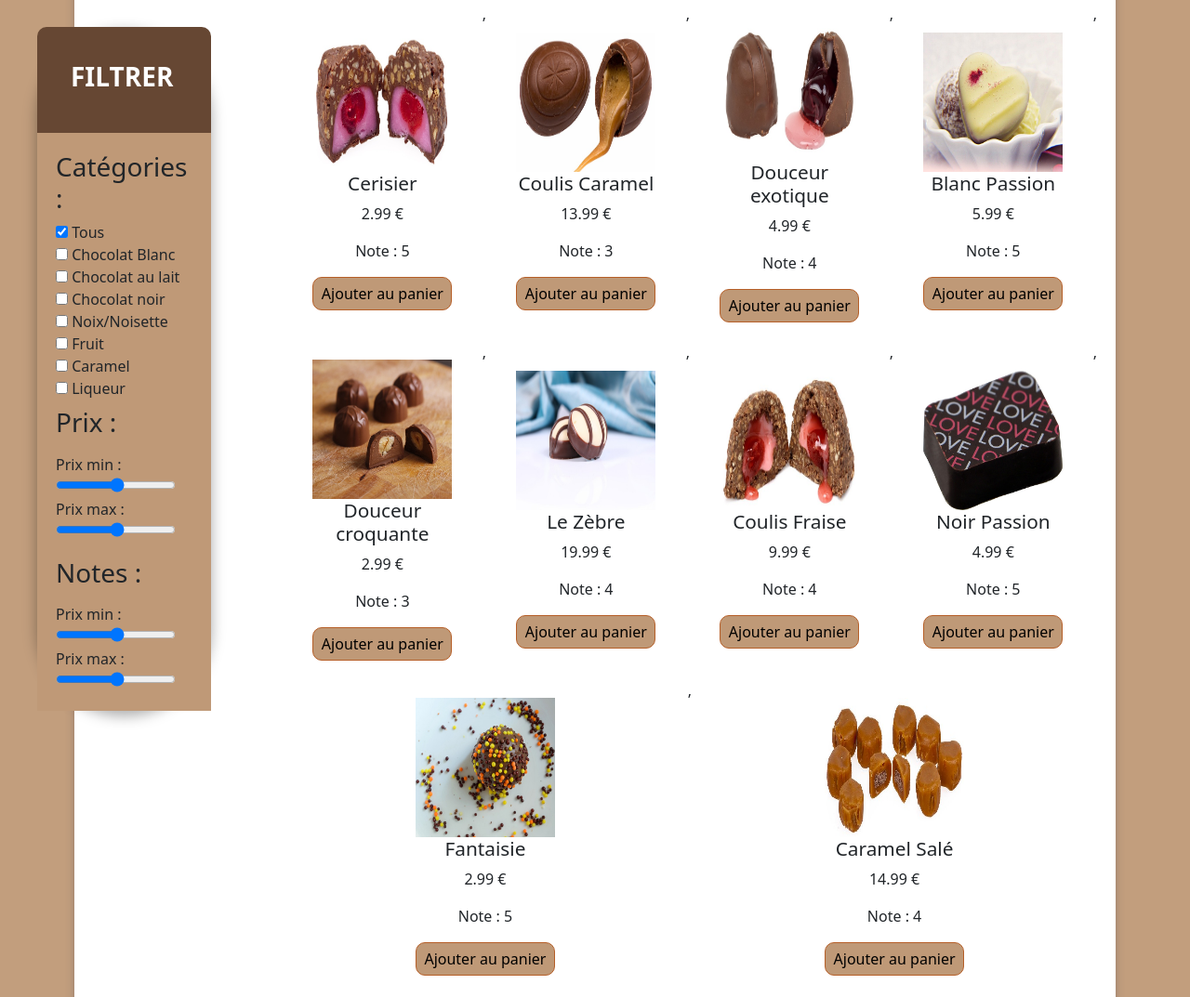
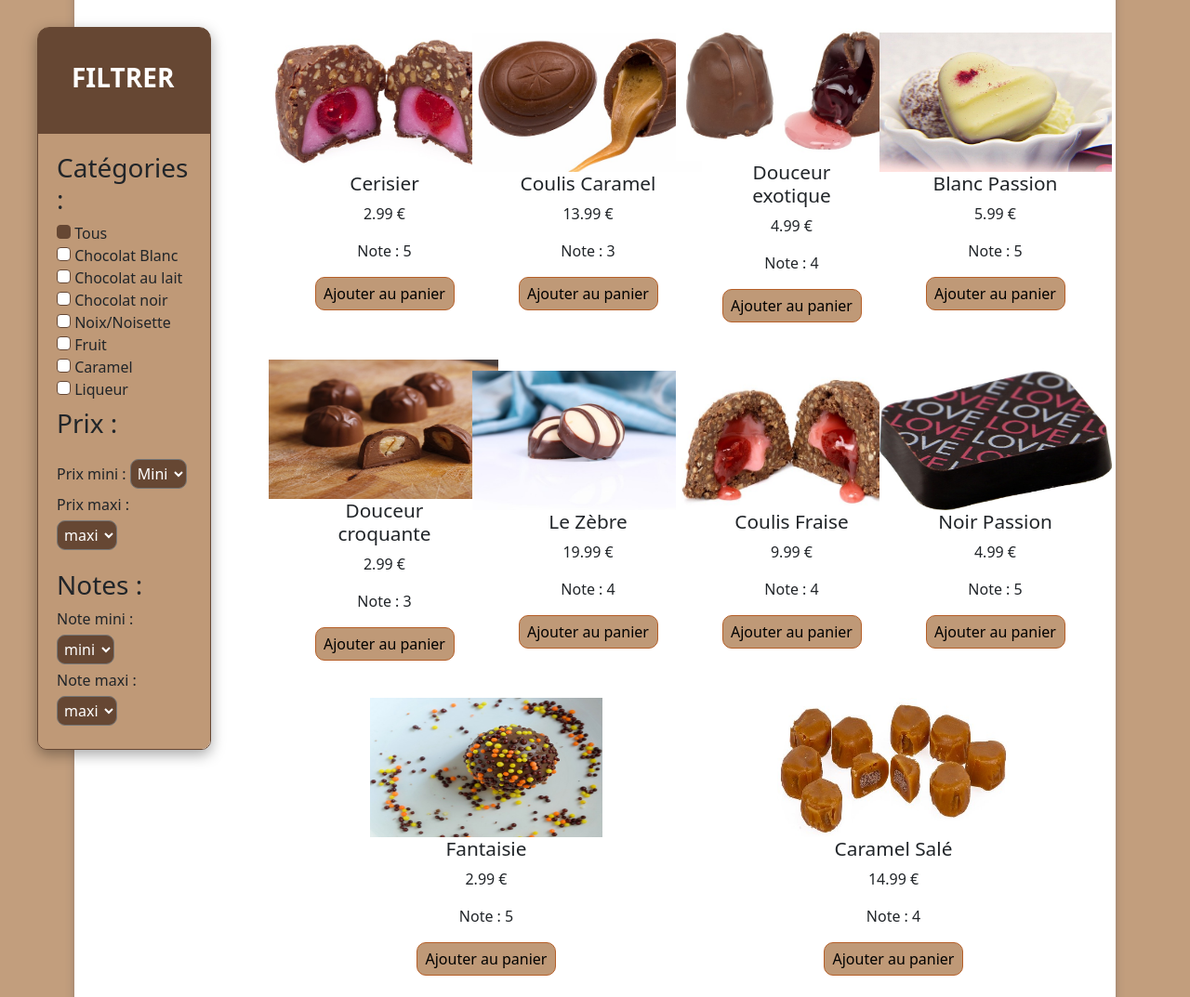
Before and after one commit to coolbrizz/chocopap, a plain HTML site: page boutique.html in a window 1280 px wide. Shown: the part 351-1424 px from the top of the page at 93% size. Drawn offline with nearby package versions, Linux system fonts and the light colour scheme.

Commit message:
modif filtre

```diff
--- a/boutique.html
+++ b/boutique.html
@@ -13,7 +13,6 @@
 <body>
   <div class="bodycontainer">
     <header>
-
             <nav>
                 <img src="/logo.png" alt="Logo choco pop" id="logo">
                 <ul>
@@ -85,28 +84,62 @@
 
                 <div class="inputPrice pt-2">
                   <h3>Prix :</h3>
-                    <div class="range-container  pt-2 col-12">
-                      <label for="prixMin">Prix min :</label>
-                      <input type="range" id="prixMin" name="prixMin"
-                      min="1" max="50">
-                      <label for="prixMax">Prix max :</label>
-                      <input type="range" id="prixMax" name="prixMax"
-                      min="1" max="50">
-                    </div>
+            <div class="range-container  pt-2 col-12">
+              <form action="#">
+                    <label for="lang">Prix mini :</label>
+                    <select name="Price" id="price">
+                      <option value="mini">Mini</option>
+                      <option value="2">2€</option>
+                      <option value="3">3€</option>
+                      <option value="4">4€</option>
+                      <option value="5">5€</option>
+                      <option value="6">6€</option>
+                      <option value="7">7€</option>
+                      <option value="8">8€</option>
+                      <option value="9">9€</option>
+                      <option value="10">10€</option>
+                    </select>
+              </form>
+              <form action="#">
+                <label for="lang">Prix maxi :</label>
+                <select name="Price" id="price">
+                  <option value="maxi">maxi</option>
+                  <option value="11">11€</option>
+                  <option value="12">12€</option>
+                  <option value="13">13€</option>
+                  <option value="14">14€</option>
+                  <option value="15">15€</option>
+                  <option value="16">16€</option>
+                  <option value="17">17€</option>
+                  <option value="18">18€</option>
+                  <option value="19">19€</option>
+                  <option value="20">20€</option>
+                </select>
+              </form>
                     <div class="range row  ml-3 col-12 pt-3">
                         <h3>Notes :</h3>
-                        <div class="range-container  pt-2 col-12">
-                          <label for="prixMin">Prix min :</label>
-                          <input type="range" id="prixMin" name="prixMin"
-                          min="1" max="50">
-                          <label for="prixMax">Prix max :</label>
-                          <input type="range" id="prixMax" name="prixMax"
-                          min="1" max="50">
-                        </div>
+                        <form action="#">
+                          <label for="noteMini">Note mini :</label>
+                          <select name="noteMini" id="noteMini">
+                            <option value="noteMini">mini</option>
+                            <option value="2">2</option>
+                            <option value="3">3</option>
+                            <option value="4">4</option>
+                          </select>
+                    </form>
+                    <form action="#">
+                      <label for="noteMaxi">Note maxi :</label>
+                      <select name="noteMaxi" id="noteMaxi">
+                        <option value="Nmaxi">maxi</option>
+                        <option value="3">3</option>
+                        <option value="4">4</option>
+                        <option value="5">5</option>
+                      </select>
+                    </form>
                     </div>
+            </div>
                 </div>
-
-
+                </div>
         </section>
       <footer>
         <div class="footer">
@@ -127,7 +160,6 @@
               <img src="/pngegg (2).png">
             </div>
           </div>
-        </div>
     </footer>
   </div>
     <script src = "index.js"></script>
--- a/index.js
+++ b/index.js
@@ -26,7 +26,7 @@ result.innerHTML=
 <p>${chocolate.price} €</p>
 <p>Note : ${chocolate.note}</p>
 <button>Ajouter au panier</button>
-</li>`);
+</li>`).join("");
 
 }
 fetchChocolate();
--- a/style.css
+++ b/style.css
@@ -95,7 +95,7 @@ display : none;
 /*Mise en forme caroussel*/
 /*****************************************************************************************************/
 
-.boutique{
+.boutique a{
     position: absolute;
     text-align: center;
     z-index: 1;
@@ -103,11 +103,17 @@ display : none;
     transform: translate(-50%,-50%);
     padding: 10px 50px;
     font-size: 2em;
-    color: #B65F28;
     background: #FFD543;
     border-radius: 50px;
     border: solid 2px var(--orange);
+    transition: 0.8s ease-in;
+    text-decoration: none;
+    color: #B65F28;
+}
 
+.boutique a:hover{
+    color: var(--choco);
+    border : solid 2px var(--choco);
 }
 
 #carouselImageChoco {
@@ -120,6 +126,7 @@ img {
     width: auto;
 }
 
+
 /******************************************************************************/
 /* mise en forme du footer */
 /*****************************************************************************/
@@ -129,7 +136,6 @@ img {
     border-radius: 0px 0px 10px 10px;
 }
 .icone{
-
     margin: auto;
 }
 .icone img{
@@ -139,7 +145,6 @@ img {
     display: grid;
     grid-template-columns: 3fr 3fr 1fr;
     padding: 20px 100px;
-
     border-style: solid;
     border-left: none;
     border-right: none;
@@ -269,7 +274,7 @@ h1{
     padding: 20px;
 }
 .card img{
-width: 150px;
+width: 250px;
 height: 150px;}
 
 .card button{
@@ -281,7 +286,6 @@ height: 150px;}
     text-align: center;
 }
 .containerChocolate{
-    padding: 0;margin: 0;
     background:rgb(255, 255, 255);
     position: relative;
 
@@ -305,7 +309,8 @@ h2{
     top : 150px;
     left : -40px;
     box-shadow: rgba(0, 0, 0, 0.35) 0px 5px 15px;
-    border-radius: 200px;
+    border : solid 1px var(--choco);
+    border-radius: 13px 13px 10px 10px;
 }
 .searchTitle{
     background: #664733;
@@ -314,8 +319,49 @@ h2{
 .inputSearch{
     padding: 20px;
     background: rgb(191, 153, 119);
+    border-radius: 0px 0px 9px 10px;
 }
-.input:checked{
-    color: #FFD543;
-    background: #1F1615;
+
+/*****************************************************************************************************/
+    /*Mise en forme des checkbox*/
+/*****************************************************************************************************/
+input[type=checkbox] {
+    -webkit-appearance: none;
+    -moz-appearance: none;
+    -ms-appearance: none;
 }
+input[type=checkbox] {
+    border-radius: 4px;
+    height: 15px;
+    width: 15px;
+    background: #fff;
+    border: 1px solid var(--choco);
+}
+
+input[type="checkbox"]:checked {
+    background: var(--choco);
+    margin:0px;
+    position: relative;
+
+  }
+  input[type=range] {
+    -webkit-appearance: none;
+    -moz-appearance: none;
+    -ms-appearance: none;
+}
+input[type=range] {
+    border-radius: 4px;
+    height: 20px;
+    width: 50px;
+    background: #fff;
+    border: 1px solid var(--choco);
+}
+select {
+    margin-bottom: 5px;
+    margin-top: 5px;
+    outline: 0;
+    background: var(--choco);
+    color: #fff;
+    padding: 3px;
+    border-radius: 9px;
+  }
```
Also changed, not shown: index.html (+1 -1 lines).
